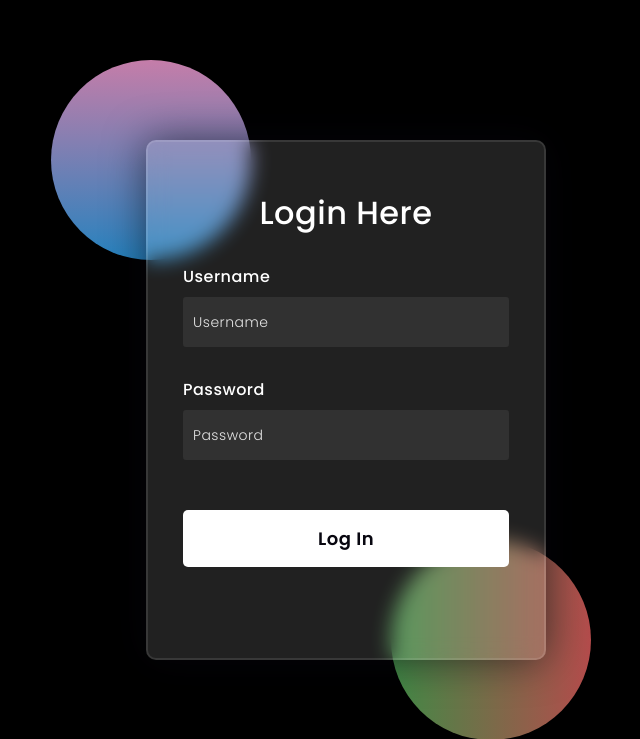
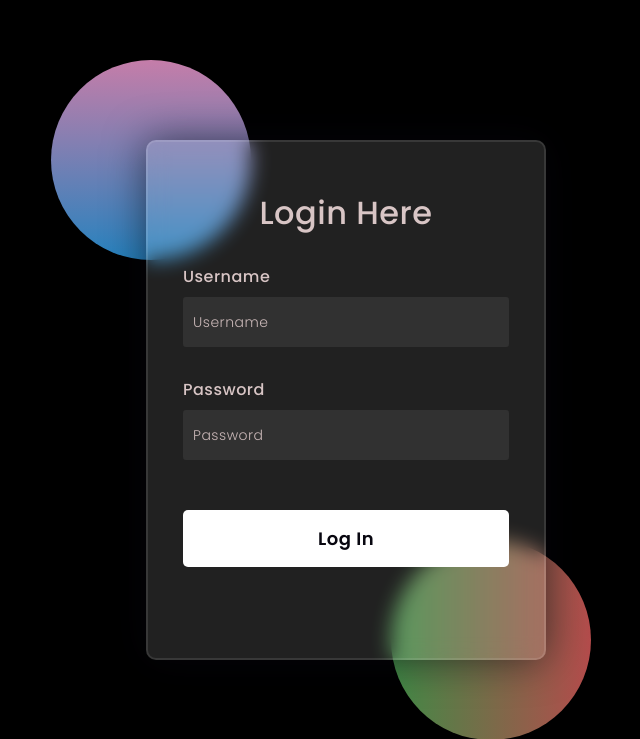
Before and after one commit to adhilnazar/django-login, a Django app: page / in a window 1280 px wide. Shown: the top 739 px of the page, without its empty margins (294-934 px from the left). Run offline with Django 5.2, Linux system fonts and the light colour scheme.

Commit message:
error fixed

```diff
--- a/login/urls.py
+++ b/login/urls.py
@@ -7,5 +7,4 @@ urlpatterns = [
     path('home',views.home,name='home'),
     path('',views.log_in,name='log_in'),
     path('log_out', views.log_out, name='log_out'),
-
 ]
--- a/templates/login.html
+++ b/templates/login.html
@@ -66,7 +66,7 @@ form{
 }
 form *{
     font-family: 'Poppins',sans-serif;
-    color: #ffffff;
+    color: #d8c5c5;
     letter-spacing: 0.5px;
     outline: none;
     border: none;
@@ -96,7 +96,7 @@ input{
     font-weight: 300;
 }
 ::placeholder{
-    color: #e5e5e5;
+    color: #c9b7b7;
 }
 button{
     margin-top: 50px;
```
Also changed, not shown: db.sqlite3.
